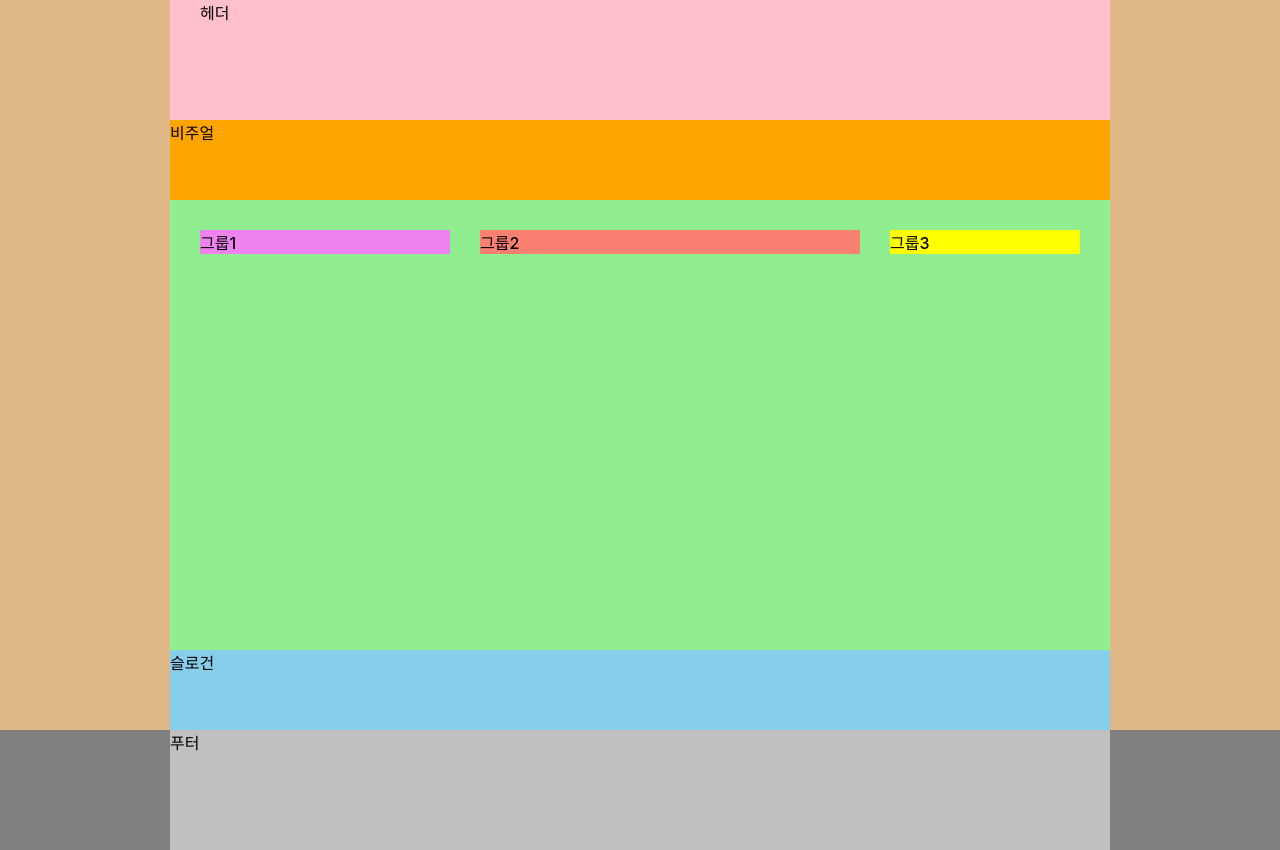
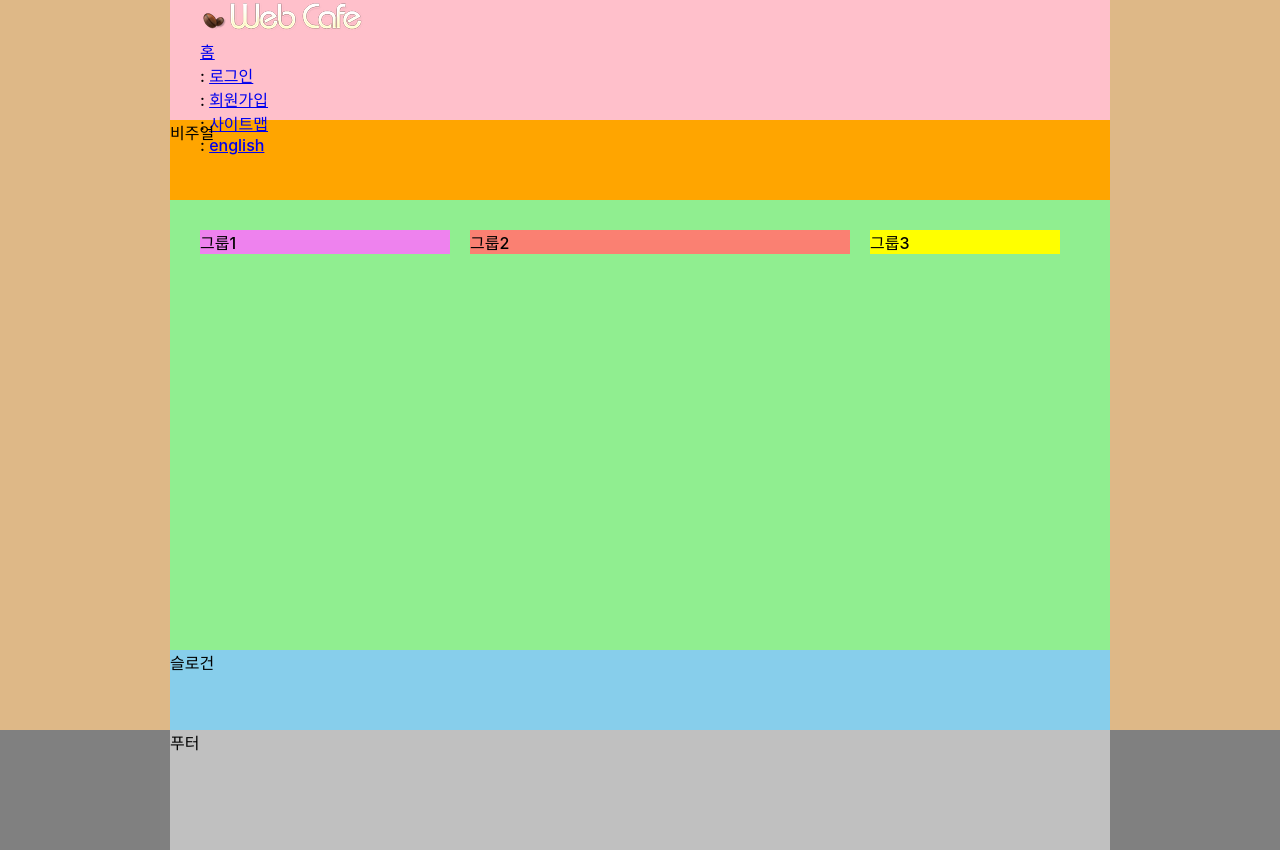
Before and after one commit to djswns7/HTML5, a website: page HTML5/index.html in a window 1280 px wide. Drawn offline with Linux system fonts and the light colour scheme; a web font is replaced by a local one.

Commit message:
로고 마크업

```diff
--- a/HTML5/index.html
+++ b/HTML5/index.html
@@ -9,7 +9,35 @@
   <link rel="stylesheet" href="./styles/style.css" />
 </head>
 <body>
-  <header class="header">헤더</header>
+  <header class="header">
+    <!-- 로고 Start -->
+    <h1 class="logo">
+      <a href=".index-complete.html">
+        <img src="./assets/logo.png" alt="web cafe"/>
+      </a>
+    </h1>
+    <!-- 로고 End -->
+    <!-- ul.member>li*5>span[aria-hidden="true"]{:}+a[href="/"] -->
+    <ul class="member">
+      <li><a href="/">
+        홈
+      </a></li>
+      <li>
+        <span class="divider" aria-hidden="true">:</span>
+        <a href="/">로그인</a></li>
+      <li>
+        <span class="divider" aria-hidden="true">:</span>
+        <a href="/">회원가입</a></li>
+      <li>
+        <span class="divider" aria-hidden="true">:</span>
+        <a href="/">사이트맵</a></li>
+      <li>
+        <span class="divider" aria-hidden="true">:</span>
+        <a href="/">english</a></li>
+    </ul>
+
+
+  </header>
 
   <div class="visual">비주얼</div>
 
@@ -17,6 +45,7 @@
     <div class="group1 gr">그룹1</div>
     <div class="group2 gr">그룹2</div>
     <div class="group3 gr">그룹3</div>
+    <div class="clearfix"></div>
   </main>
 
   <article class="slogan">슬로건</article>
```
